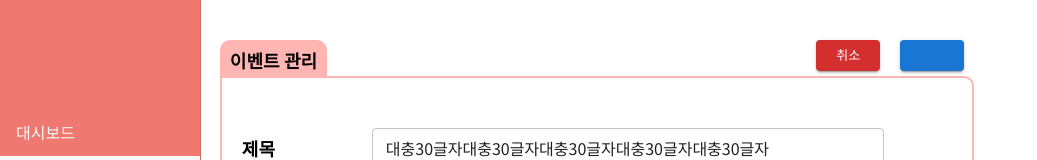
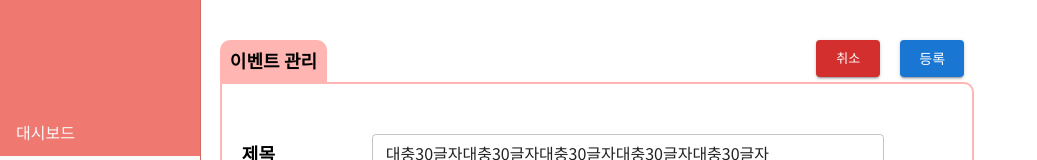
Before and after one commit to develop-pix/dump-in-admin-FE, a React (Vite) app: page /event/edit/1 in a window 1280 px wide. Shown: the top 160 px of the page, without its empty margins (0-1037 px from the left). Built offline with nearby package versions, Linux system fonts and the light colour scheme.

Commit message:
FIX: Merge 에 따른 수정

```diff
--- a/src/components/event-edit/EventEdit.tsx
+++ b/src/components/event-edit/EventEdit.tsx
@@ -74,7 +74,7 @@ export default function EventEdit() {
           </Box>
           <Box sx={{ display: "flex", gap: "10px" }}>
             <CancelButton />
-            <SubmitButton />
+            <SubmitButton value={"등록"} />
           </Box>
         </Box>
         <EventEditInputForm
--- a/src/components/event-edit/EventEditInputForm.tsx
+++ b/src/components/event-edit/EventEditInputForm.tsx
@@ -96,7 +96,7 @@ export default function EventEditInputForm({
         description:
           "4번 글Lorem ipsum dolor sit, amet consectetur adipisicing elit. Totam ex atque blanditiis aut neque error dignissimos adipisci incidunt nobis. Veniam ut nemo quos nam a officiis necessitatibus dolorem ratione sed.",
         startDate: new Date("2023,12,11"),
-        endDate: new Date("2024,0,12"),
+        endDate: new Date("2024,1,12"),
         hashtag: ["캐릭터", "계절", "이달의프레임"],
       },
       {
```
